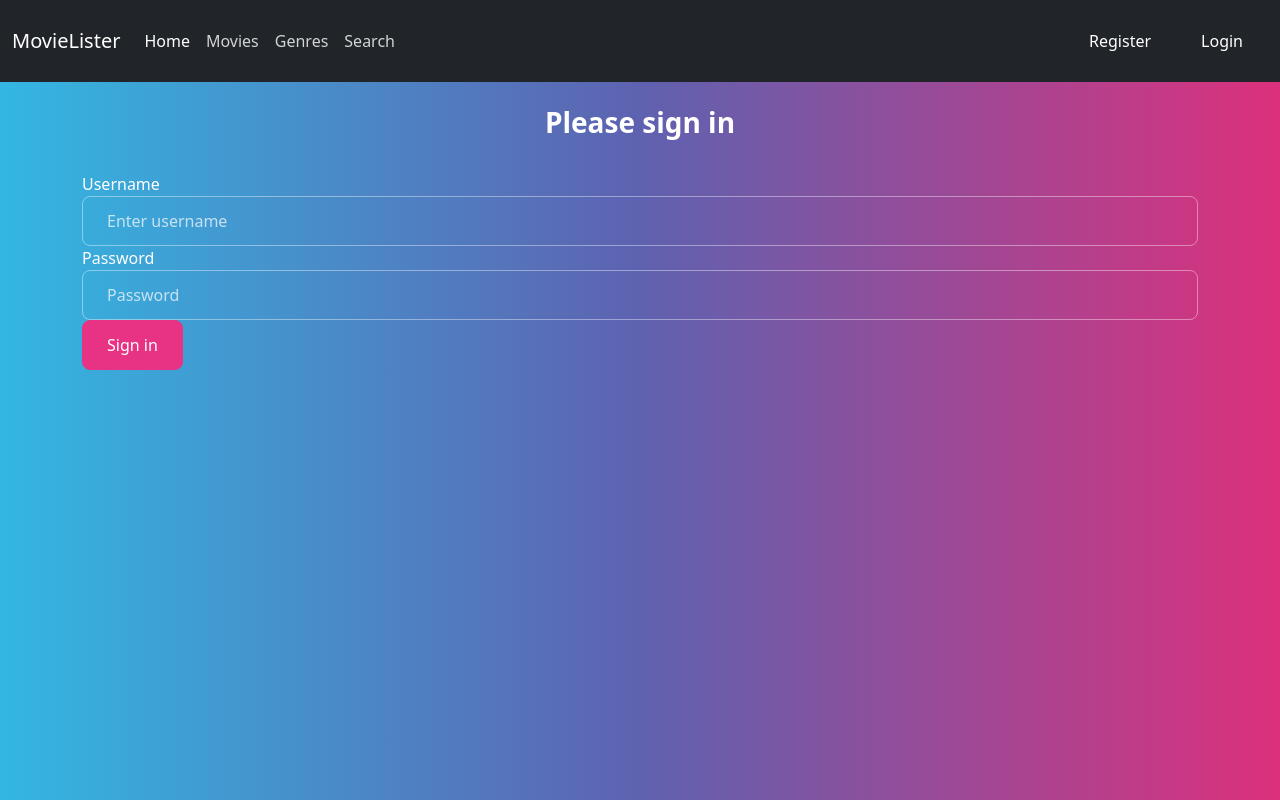
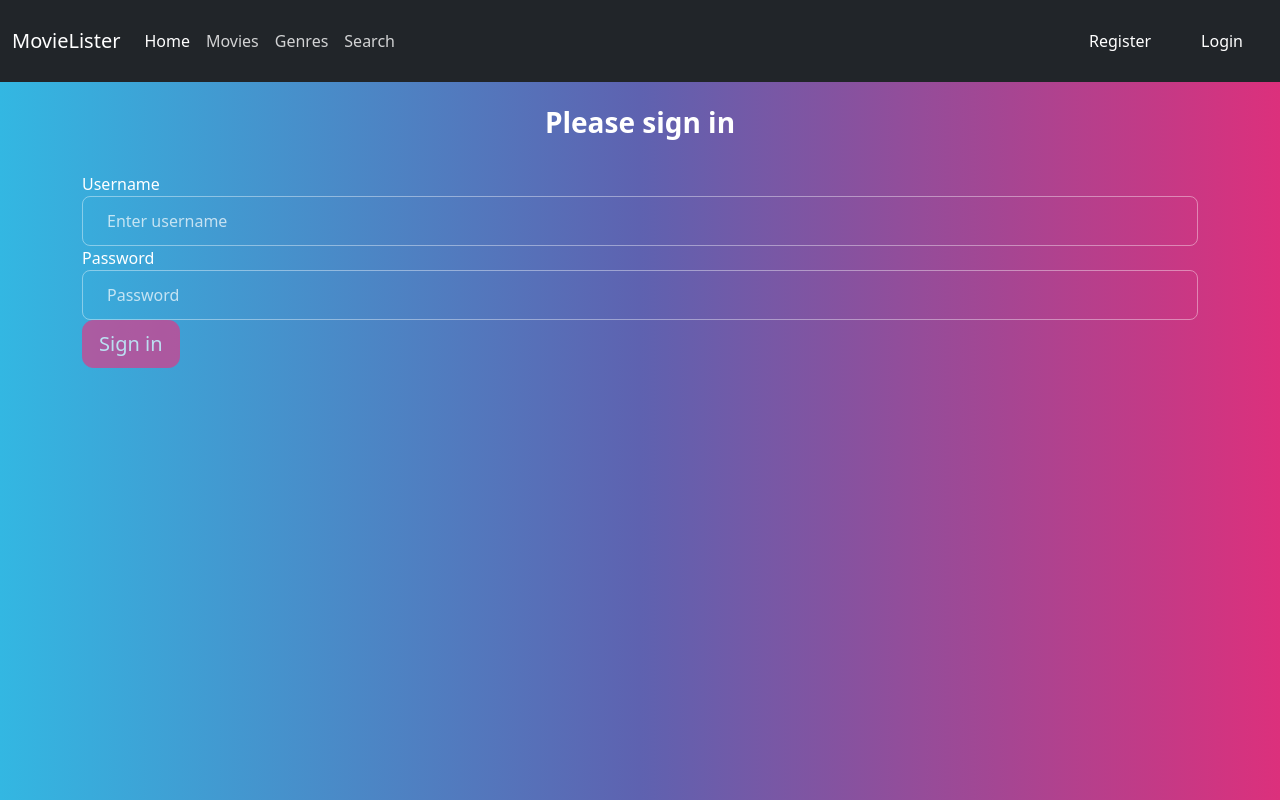
Before and after one commit to 16205/movielister_project, an Angular app in the folder MovieListerSPA/: page /login in a window 1280 px wide. Built offline with nearby package versions, Linux system fonts and the light colour scheme.

Commit message:
Misc refactor

```diff
--- a/MovieListerSPA/src/app/components/login/login.component.html
+++ b/MovieListerSPA/src/app/components/login/login.component.html
@@ -20,6 +20,12 @@
         placeholder="Password"
       />
     </div>
-    <button type="submit" class="btn btn-block btn-primary">Sign in</button>
+    <div class="">
+      <button
+        class="btn btn-lg btn-primary btn-block"
+        type="submit"
+        [disabled]="!signinForm.valid">Sign in
+      </button>
+    </div>
   </form>
 </div>
--- a/MovieListerSPA/src/app/components/movie/movie.component.html
+++ b/MovieListerSPA/src/app/components/movie/movie.component.html
@@ -1,4 +1,3 @@
-<div class="container">
 <div class="card">
   <table class="table table-hover">
     <thead>
@@ -21,4 +20,3 @@
     </tbody>
   </table>
 </div>
-</div>
--- a/MovieListerSPA/src/app/components/movie/movie.component.ts
+++ b/MovieListerSPA/src/app/components/movie/movie.component.ts
@@ -20,7 +20,7 @@ export class MovieComponent implements OnInit {
   getMovies() {
     this.rest.getMovies().subscribe(
       data => {
-        console.log(data);
+        // console.log(data);
         this.movies = data;
       }
     );
```
Lines whose indentation alone changed are shown as unchanged.
